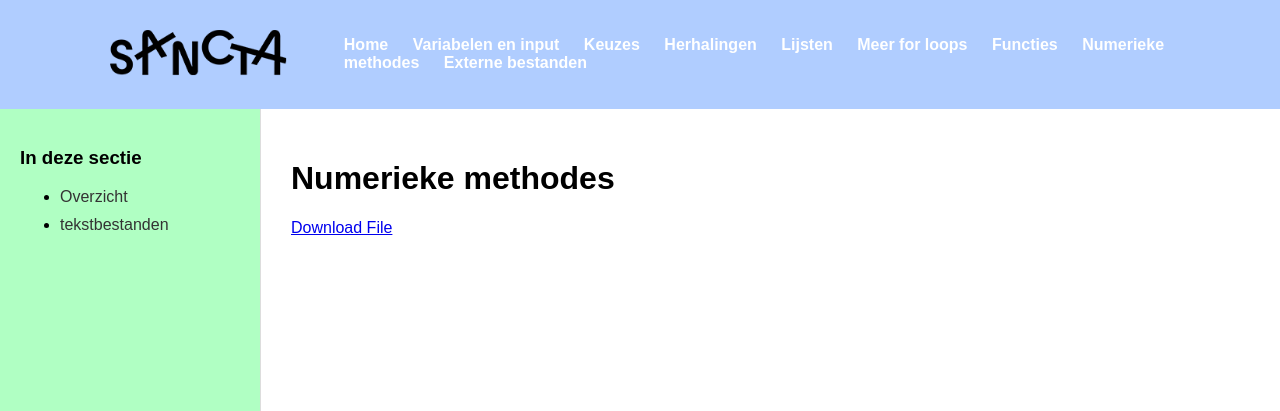
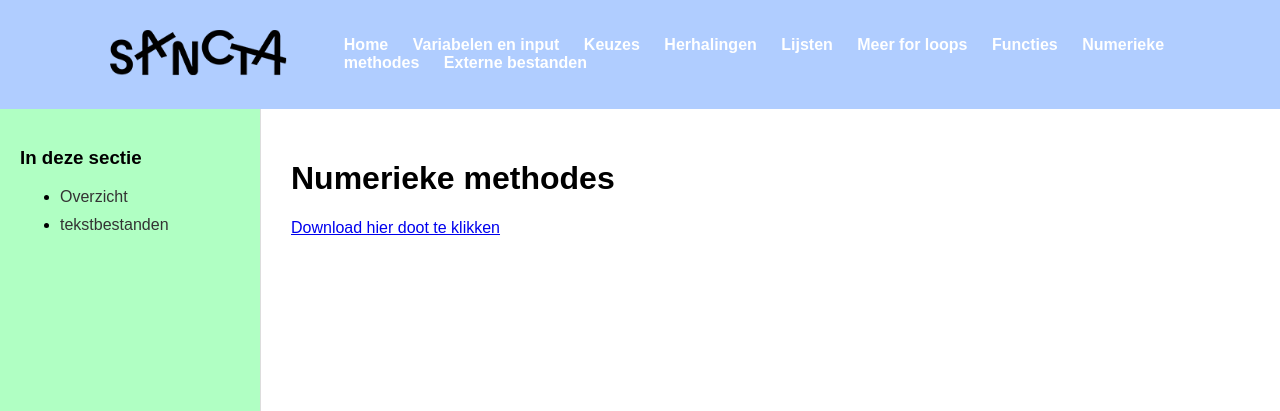
Before and after one commit to milanvandeput/milanvandeput.github.io, a Jekyll site: the page built from Externe bestanden/z0 tekstbestanden.md, in a window 1280 px wide. Shown: the top 411 px of the page. Built offline with Jekyll 4.4.1, drawn with Linux system fonts in a browser that asks for light colours.

Commit message:
Update z0 tekstbestanden.md

```diff
--- a/Externe bestanden/z0 tekstbestanden.md
+++ b/Externe bestanden/z0 tekstbestanden.md
@@ -6,4 +6,4 @@
 # Numerieke methodes
 
 
-<a href="test.txt">Download File</a>
+<a href="test.txt" download="download">Download hier doot te  klikken</a>
```
